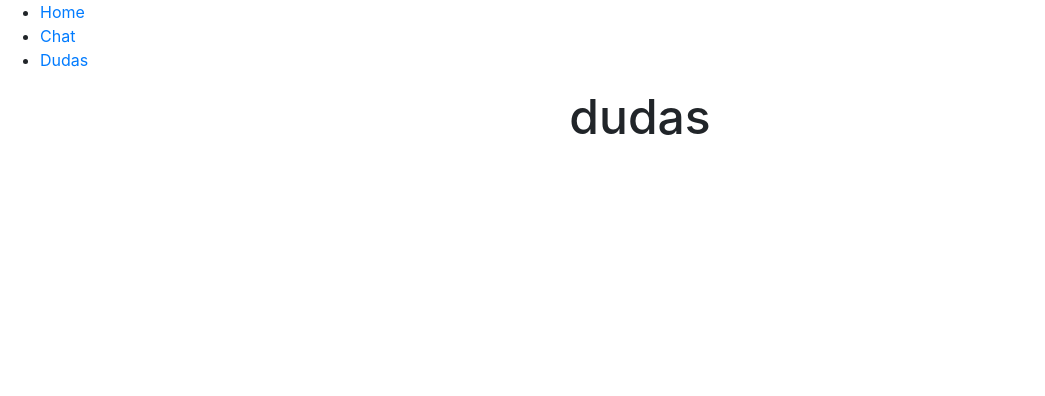
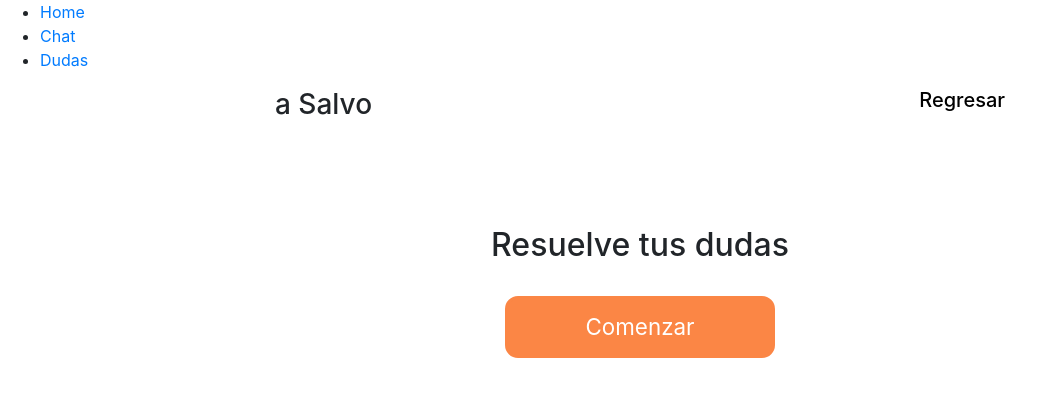
Before and after one commit to marcosmap1998/Platform, a Nuxt app: page /dudas in a window 1280 px wide. Shown: the top 396 px of the page, without its empty margins (0-1045 px from the left). Built offline with nearby package versions, Linux system fonts and the light colour scheme.

Commit message:
Add files via upload

```diff
--- a/pages/dudas.vue
+++ b/pages/dudas.vue
@@ -2,9 +2,22 @@
   <div class="general-container">
     <b-container>
       <b-row class="justify-content-center">
-        <b-col lg="8">
+        <b-col lg="8 d-flex flex-row justify-content-between">
+          <div>
+            <h3>a Salvo</h3>
+          </div>
+          <div class="regresar">
+            <a href=""><h5>Regresar</h5></a>
+          </div>
+        </b-col>
+        <b-col lg="8 d-flex flex-column mt-5">
+          <div class="text-center mt-5">
+            <h2>Resuelve tus dudas</h2>
+          </div>
           <div class="text-center">
-            <h1 class="texeto">dudas</h1>
+            <b-button class="general-button mt-4 btn-comenzar" size="lg">
+              Comenzar
+            </b-button>
           </div>
         </b-col>
       </b-row>
@@ -22,7 +35,24 @@ export default {
 </script>
 
 <style scoped>
-.texeto {
-  font-size: 3rem;
+.btn-comenzar {
+  width: 37%;
+  color: #fff;
+  background: #fb8645;
+  border-color: #fb8645;
+}
+
+.btn-comenzar:hover {
+  background: #fff;
+  color: #fb8645;
+}
+
+.regresar a {
+  color: #000;
+}
+
+.regresar a:hover {
+  color: #000;
+  text-decoration: none;
 }
 </style>
```
